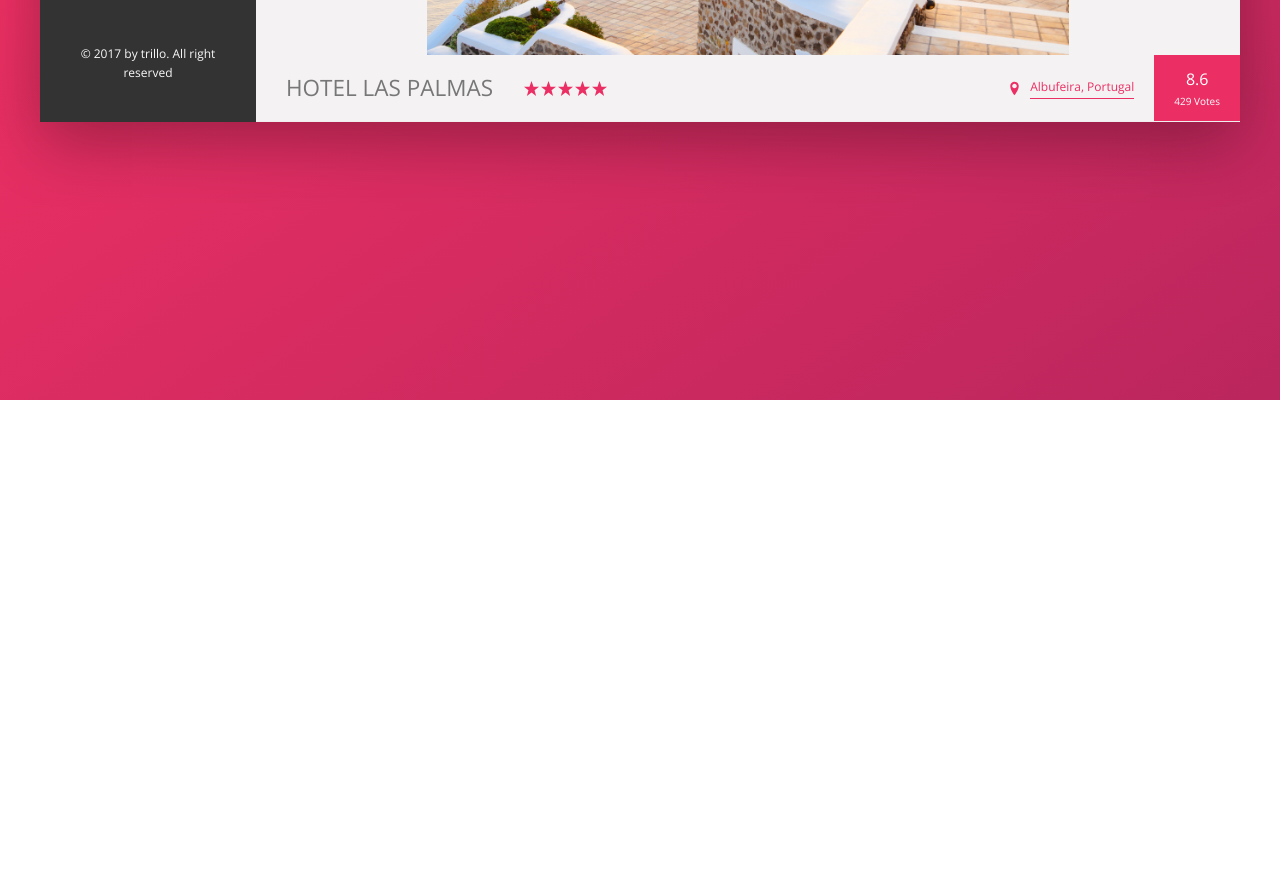
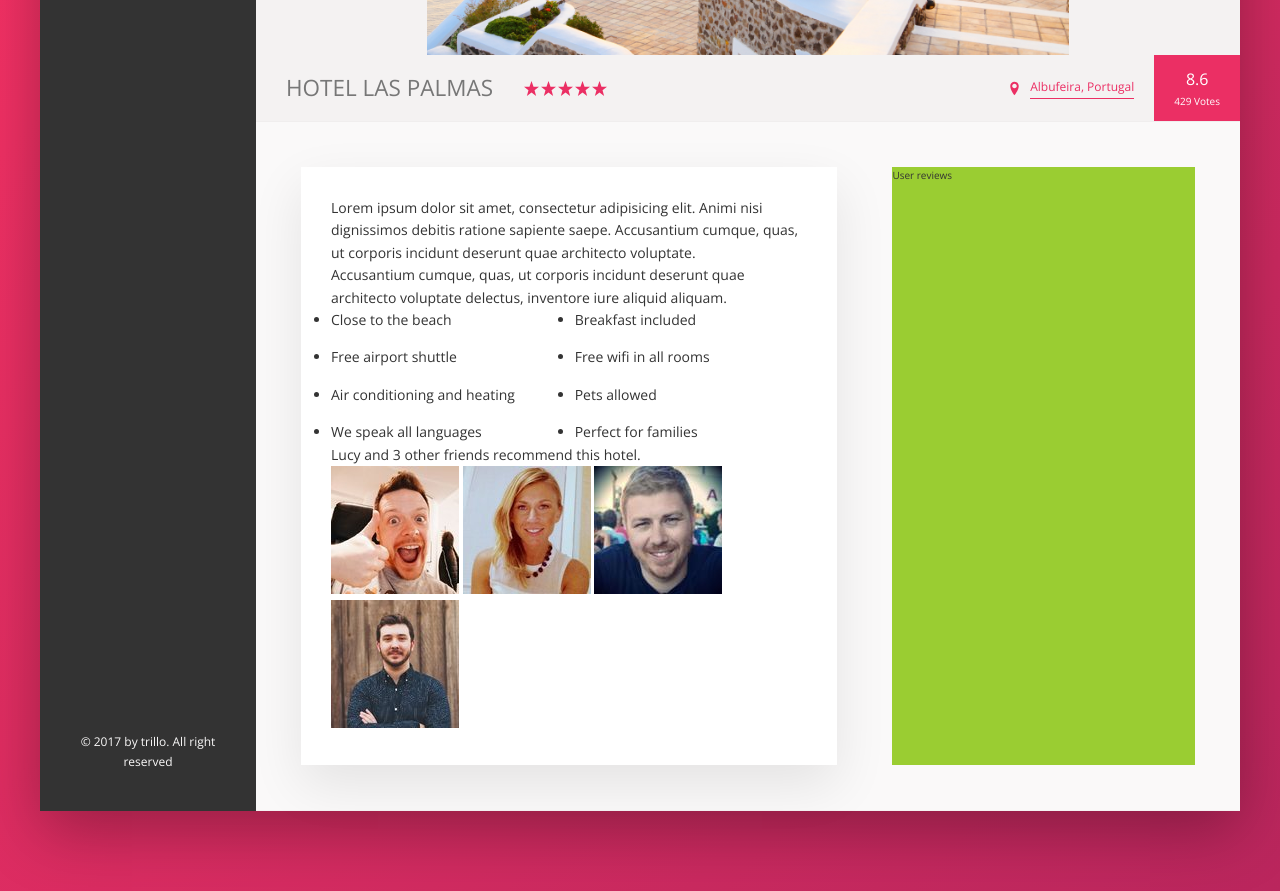
Before and after one commit to ChrisFelicien/Trillo, a plain HTML site: page index.html in a window 1280 px wide. Shown: the part 480-1371 px from the top of the page. Before the commit the page ends 880 px from the top, so only its background shows below. Drawn offline with nearby package versions, Linux system fonts and the light colour scheme.

Commit message:
Adding html structure to index.html

```diff
--- a/css/style.css
+++ b/css/style.css
@@ -394,3 +394,39 @@ nav.user-nav > *:hover {
   flex-direction: column;
   padding: 1rem 2rem;
 }
+
+/* ===============================================
+=================================================
+=========== Details part
+ */
+
+.details {
+  display: flex;
+  gap: 5.5rem;
+  padding: 4.5rem;
+  background-color: var(--color-grey-light-1);
+  border-bottom: 1px solid var(--color-grey-light-2);
+}
+
+.descriptions {
+  background-color: #fff;
+  box-shadow: 0 2rem 5rem rgba(0, 0, 0, 0.09);
+  padding: 3rem;
+  font-size: 1.4rem;
+  flex: 0 0 60%;
+}
+
+.user-reviews {
+  background-color: yellowgreen;
+  flex: 1;
+}
+
+.list {
+  display: flex;
+  gap: 1.5rem;
+  flex-wrap: wrap;
+}
+
+.list__item {
+  flex: 0 0 48%;
+}
--- a/index.html
+++ b/index.html
@@ -158,6 +158,58 @@
               </div>
             </div>
           </div>
+          <div class="details">
+            <div class="descriptions">
+              <p class="paragraph">
+                Lorem ipsum dolor sit amet, consectetur adipisicing elit. Animi
+                nisi dignissimos debitis ratione sapiente saepe. Accusantium
+                cumque, quas, ut corporis incidunt deserunt quae architecto
+                voluptate.
+              </p>
+              <p class="paragraph">
+                Accusantium cumque, quas, ut corporis incidunt deserunt quae
+                architecto voluptate delectus, inventore iure aliquid aliquam.
+              </p>
+              <ul class="list">
+                <li class="list__item">Close to the beach</li>
+                <li class="list__item">Breakfast included</li>
+                <li class="list__item">Free airport shuttle</li>
+                <li class="list__item">Free wifi in all rooms</li>
+                <li class="list__item">Air conditioning and heating</li>
+                <li class="list__item">Pets allowed</li>
+                <li class="list__item">We speak all languages</li>
+                <li class="list__item">Perfect for families</li>
+              </ul>
+              <div class="recommend">
+                <p class="recommend__count">
+                  Lucy and 3 other friends recommend this hotel.
+                </p>
+                <div class="recommend__friend">
+                  <img
+                    src="/img/user-1.jpg"
+                    alt="friend 1"
+                    class="recommend__photo"
+                  />
+                  <img
+                    src="/img/user-2.jpg"
+                    alt="friend 2"
+                    class="recommend__photo"
+                  />
+                  <img
+                    src="/img/user-3.jpg"
+                    alt="friend 3"
+                    class="recommend__photo"
+                  />
+                  <img
+                    src="/img/user-4.jpg"
+                    alt="friend 4"
+                    class="recommend__photo"
+                  />
+                </div>
+              </div>
+            </div>
+            <div class="user-reviews">User reviews</div>
+          </div>
         </main>
       </div>
     </div>
```
